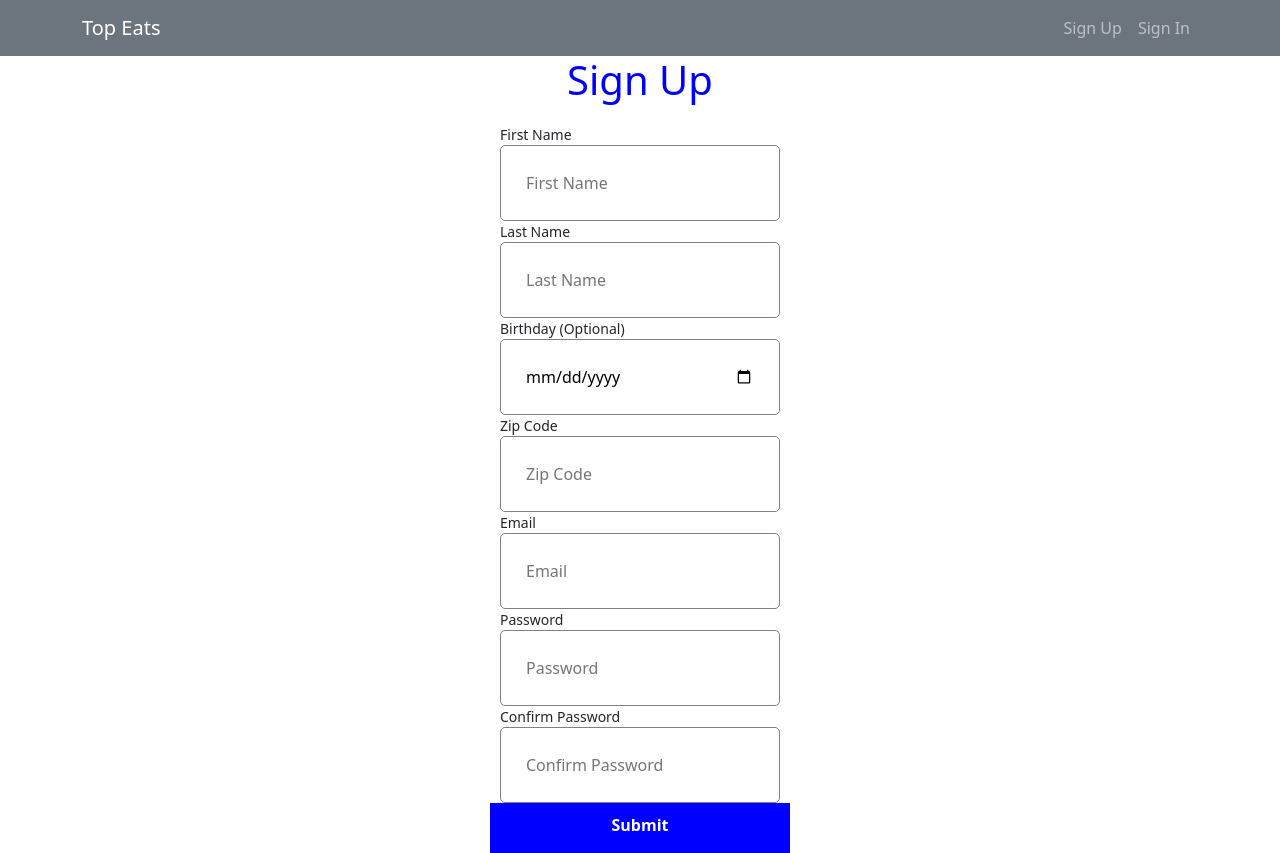
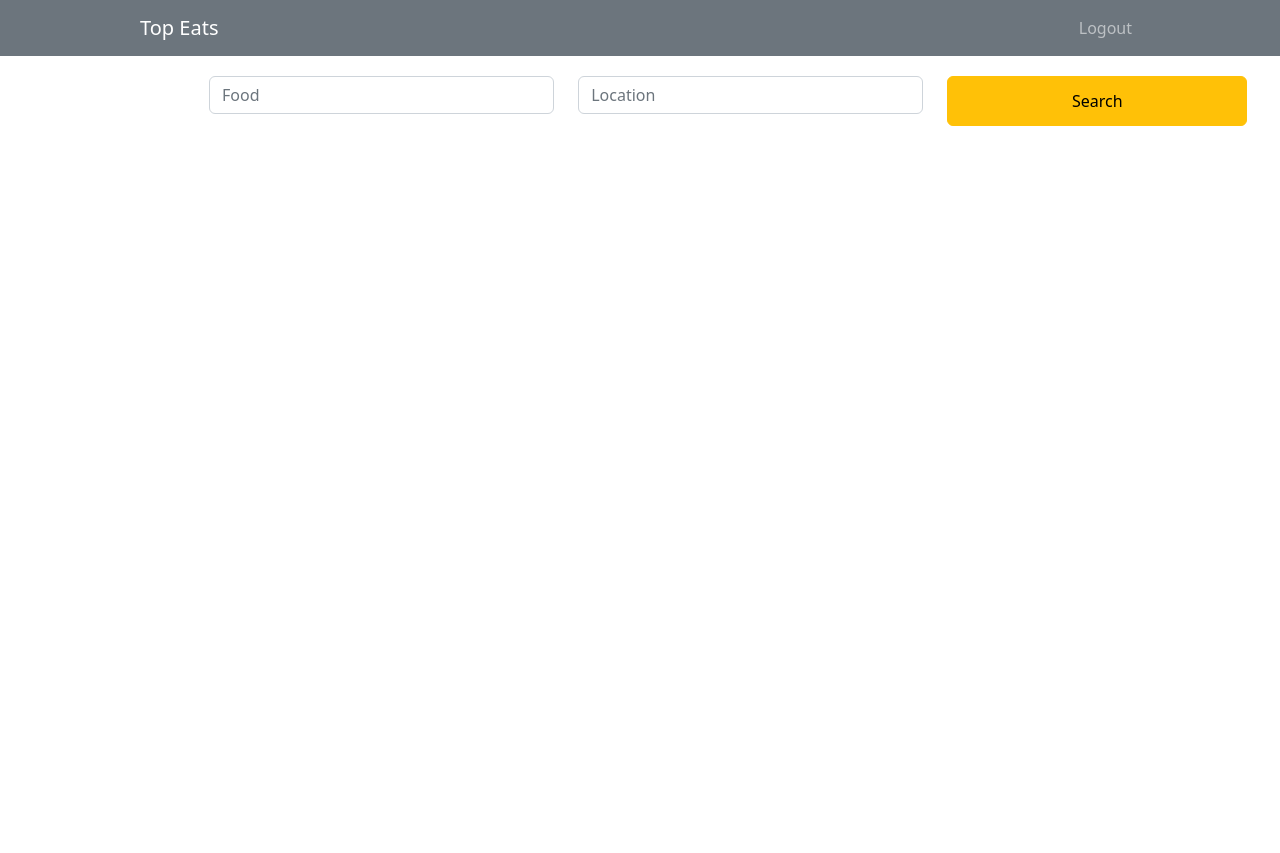
Before and after one commit to CalebSamland/top-eats, a React (Create React App) app in the folder packages/client/: page / in a window 1280 px wide. After the commit the page ends 800 px from the top, so only its background shows below. Built offline with nearby package versions, Linux system fonts and the light colour scheme.

Commit message:
Rerouted pages / header to toggle user

```diff
--- a/packages/client/src/App.js
+++ b/packages/client/src/App.js
@@ -14,17 +14,12 @@ function App() {
 
   return (
     <>
-        {user ?
-            <Routes>
-                <Route eaxct path='/' element={ <HomePage restaurants={restaurants} setRestaurants={setRestaurants} /> } />
-                <Route exact path='/restaurant/:id' element={ <RestaurantPage restaurants={restaurants} setRestaurants={setRestaurants} /> } />
-            </Routes>
-        :
-            <Routes>
-                <Route exact path='/' element={ <SignUpPage setUser={setUser}/> } />
-                <Route exact path='/signin' element={ <SignInPage setUser={setUser}/>} />
-            </Routes>
-        }
+      <Routes>
+          <Route eaxct path='/' element={ <HomePage user={user} setUser={setUser} restaurants={restaurants} setRestaurants={setRestaurants} /> } />
+          <Route exact path='/restaurant/:id' element={ <RestaurantPage restaurants={restaurants} setRestaurants={setRestaurants} /> } />
+          <Route exact path='/signup' element={ <SignUpPage setUser={setUser}/> } />
+          <Route exact path='/signin' element={ <SignInPage setUser={setUser}/> } />
+      </Routes>
     </>
   );
 }
--- a/packages/client/src/components/Header/Header.js
+++ b/packages/client/src/components/Header/Header.js
@@ -2,33 +2,39 @@ import React, { useState } from 'react'
 import { Button, Container, Image, Navbar, Nav, Row, Col } from 'react-bootstrap'
 import { Link } from 'react-router-dom'
 
-const Header = () => {
+const Header = ({ user, setUser }) => {
 
-  const [user, setUser] = useState(
-    {
-      firstName: 'Bob',
-      lastName: 'Smith',
-      userName: 'bobster'
-    })
+  console.log({user})
+
+
+
+  // const [user, setUser] = useState(
+  //   {
+  //     firstName: 'Bob',
+  //     lastName: 'Smith',
+  //     userName: 'bobster'
+  //   })
 
   const logout = () => {
     setUser(null)
   }
+
+
 
   return (
     <Navbar bg='secondary' variant='dark'>
       <Container fluid='lg' style={{maxWidth: '1024px'}}>
         <Navbar.Brand as={Link} to='/'>Top Eats</Navbar.Brand>
         {
-          user ?
+          (user === false) ?
           <Nav className='justify-content-end'>
               <Nav.Link onClick={()=>logout()}>Logout</Nav.Link>
               <Image />
             </Nav>
           :
           <Nav>
-              <Nav.Link>Login</Nav.Link>
-              <Nav.Link>Sign Up</Nav.Link>
+              <Nav.Link><Link to={`/signin`}>Login</Link></Nav.Link>
+              <Nav.Link><Link to={`/signup`}>Sign Up</Link></Nav.Link>
             </Nav>
         }
       </Container>
--- a/packages/client/src/pages/HomePage.js
+++ b/packages/client/src/pages/HomePage.js
@@ -4,11 +4,11 @@ import Header from "../components/Header/Header";
 import RestaurantResults from "../components/RestaurantResults/RestaurantResults";
 import { Container } from 'react-bootstrap'
 
-const HomePage = ({restaurants, setRestaurants, setUser}) => {
+const HomePage = ({restaurants, setRestaurants, user, setUser}) => {
 
   return (
     <>
-      <Header setUser={setUser}/>
+      <Header user={user} setUser={setUser}/>
       <Container style={{maxWidth: '1024px'}}>
         <SearchBar restaurants={restaurants} setRestaurants={setRestaurants}/>
         <RestaurantResults  restaurants={restaurants}/>
```
